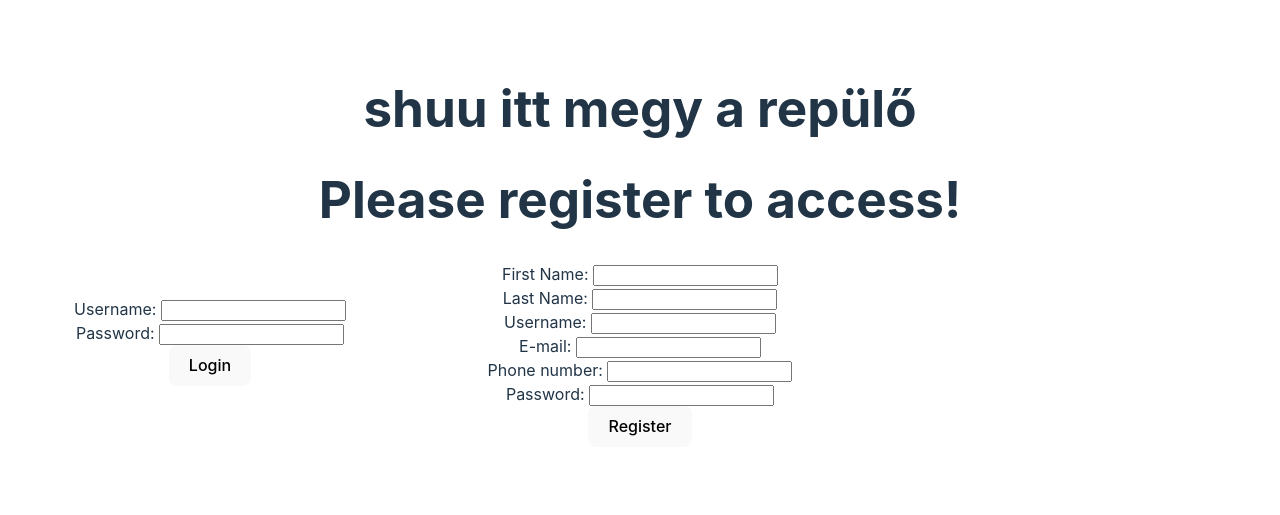
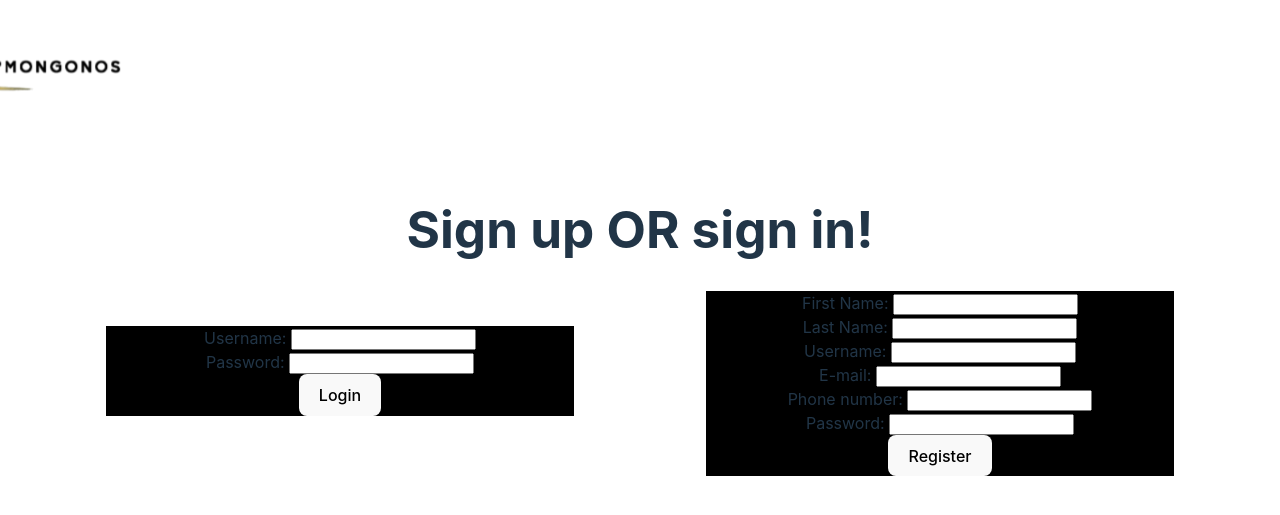
Before and after one commit to CodecoolGlobal/freestyle-mern-project-react-tthjani, a React (Vite) app in the folder client/: page / in a window 1280 px wide. Shown: the part 109-624 px from the top of the page. Built offline with nearby package versions, Linux system fonts and the light colour scheme.

Commit message:
Searchbar in progress + some comps + refactoring

```diff
--- a/client/src/App.css
+++ b/client/src/App.css
@@ -43,6 +43,20 @@
 
 .logCard {
   position: relative;
-  left: -430px;
+  left: -300px;
   top: -150px;
+  background-color: black;
 }
+
+.regCard {
+  position: relative;
+  left: 300px;
+  background-color: black;
+}
+
+.logo {
+  position: relative;
+  scale: 180%;
+  left: -600px;
+  top: -50px;
+}
--- a/client/src/App.jsx
+++ b/client/src/App.jsx
@@ -8,7 +8,7 @@ import LoginForm from "./components/LoginForm";
 import Logo from "./components/Logo";
 import Profilenavbar from "./components/Profilenavbar";
 import OptionsNavbar from "./components/OptionsNavbar";
-
+import Searchbar from "./components/Searchbar";
 
 function App() {
   const [submitted, setSubmitted] = useState(false);
@@ -95,35 +95,32 @@ function App() {
 
       const data = {
         officialName: newRegForm.name,
-        username:newRegForm.username,
+        username: newRegForm.username,
         email: newRegForm.email,
         phone: newRegForm.phone,
-        password: newRegForm.password,};
+        password: newRegForm.password,
+      };
 
-        fetch('http://localhost:3000/api/registration', {
-          method: 'POST',
-          headers: {'Content-Type': 'application/json'},
-          body: JSON.stringify(data)
+      fetch("http://localhost:3000/api/registration", {
+        method: "POST",
+        headers: { "Content-Type": "application/json" },
+        body: JSON.stringify(data),
       })
-          .then(response => response.json())
-          .then(response => setRegForm(response))
-          .catch(error => console.log(error))
+        .then((response) => response.json())
+        .then((response) => setRegForm(response))
+        .catch((error) => console.log(error));
 
-        console.log("Registration complete!")
+      console.log("Registration complete!");
     } else {
       console.log("Not working");
     }
-
   };
-
-
-
 
   return (
     <div>
       <Logo />
-    {!passwordCorrect ?
-  (!submitted ? (
+      {!passwordCorrect ? (
+        !submitted ? (
           <div className="App">
             <Header />
             <RegistForm
@@ -133,7 +130,6 @@ function App() {
             />
             <LoginForm
               logInputFields={logInputFields}
-        setSubmitted={setSubmitted}
               setPasswordCorrect={setPasswordCorrect}
             />
           </div>
@@ -142,20 +138,19 @@ function App() {
             <h1>Successful registration, please log in!</h1>
             <LoginForm
               logInputFields={logInputFields}
-        setSubmitted={setSubmitted}
               setPasswordCorrect={setPasswordCorrect}
             />
           </>
         )
-  ):(
+      ) : (
         <>
-    <Profilenavbar/>
-    <OptionsNavbar/>
-    <h2>vmi</h2> //searcbaros componens ide jön
+          <Profilenavbar />
+          <OptionsNavbar />
+          <Searchbar />
         </>
       )}
     </div>
-  )
+  );
 }
 
 export default App;
--- a/client/src/components/Header.jsx
+++ b/client/src/components/Header.jsx
@@ -1,5 +1,5 @@
 function Header() {
-  return <h1>Please register to access!</h1>;
+  return <h1>Sign up OR sign in!</h1>;
 }
 
 export default Header;
--- a/client/src/components/LoginForm.jsx
+++ b/client/src/components/LoginForm.jsx
@@ -1,13 +1,11 @@
 import React, { useState } from "react";
 import LoginField from "./LoginField";
 
-function LoginForm({ /* loginSubmit, */ logInputFields, setSubmitted, setPasswordCorrect }) {
+function LoginForm({ /* loginSubmit, */ logInputFields, setPasswordCorrect }) {
   const [accForm, setAccForm] = useState({
     username: "",
-        password: ""
+    password: "",
   });
-
-
 
   const handleAccChange = function (event) {
     const id = event.target.id;
@@ -39,7 +37,6 @@ function LoginForm({ /* loginSubmit, */ logInputFields, setSubmitted, setPasswor
       })
       .catch((error) => console.log(error));
 
-        setSubmitted(true);
     console.log(newAccForm);
     console.log("Login complete!");
   };
@@ -52,21 +49,19 @@ function LoginForm({ /* loginSubmit, */ logInputFields, setSubmitted, setPasswor
       password: accForm.password,
     };
 
-
-        fetch('http://localhost:3000/api/login', {
-            method: 'POST',
-            headers: {'Content-Type': 'application/json'},
-            body: JSON.stringify(newAccForm)
+    fetch("http://localhost:3000/api/login", {
+      method: "POST",
+      headers: { "Content-Type": "application/json" },
+      body: JSON.stringify(newAccForm),
     })
-          .then(response => response.json())
-          .then(response => {;
-            console.log(response.success);       // ehhez kell majd egy useState amit be lehet rakni ternarybe, hogy tovább engedjen vagy hibaüzenet
-            setPasswordCorrect(response.success)
+      .then((response) => response.json())
+      .then((response) => {
+        console.log(response.success); // ehhez kell majd egy useState amit be lehet rakni ternarybe, hogy tovább engedjen vagy hibaüzenet
+        setPasswordCorrect(response.success);
         console.log("Login complete!");
       })
-          .catch(error => console.log(error));
+      .catch((error) => console.log(error));
 
-        setSubmitted(true);
     console.log(newAccForm);
     console.log("Login complete!");
   };
@@ -83,7 +78,9 @@ function LoginForm({ /* loginSubmit, */ logInputFields, setSubmitted, setPasswor
           id={inputField.id}
         />
       ))}
-          <button type="submit" onClick={submitLogin}>Login</button>
+      <button type="submit" onClick={submitLogin}>
+        Login
+      </button>
     </form>
   );
 }
--- a/client/src/components/Logo.jsx
+++ b/client/src/components/Logo.jsx
@@ -1,5 +1,7 @@
+import logo from "../../public/mongonoslogo.png";
+
 function Logo() {
-    return <h1>shuu itt megy a repülő</h1>;
-  }
+  return <img src={logo} alt="Logo" className="logo" />;
+}
 
-  export default Logo;
+export default Logo;
--- /dev/null
+++ b/client/src/components/Searchbar.jsx
@@ -0,0 +1,52 @@
+import React, { useEffect, useState } from "react";
+
+function Searchbar() {
+  useEffect(() => {
+    const getData = async () => {
+      let cityNames = [];
+
+      const url = `https://tripadvisor16.p.rapidapi.com/api/v1/rentals/searchLocation?query=${location}`;
+      const options = {
+        method: "GET",
+        headers: {
+          "X-RapidAPI-Key":
+            "aa3656e138msh4e5197e92916ffap1ed974jsn6431154bed3d",
+          "X-RapidAPI-Host": "tripadvisor16.p.rapidapi.com",
+        },
+      };
+
+      try {
+        const response = await fetch(url, options);
+        const result = await response.json();
+        const data = result.data;
+
+        data.forEach((city) => {
+          console.log(city.localizedName);
+          cityNames.push(city.localizedName);
+        });
+      } catch (error) {
+        console.error(error);
+      }
+    };
+    getData();
+  });
+  const [location, setLocation] = useState();
+
+  const handleChange = function (event) {
+    const value = event.target.value;
+    setLocation(value);
+  };
+
+  return (
+    <div>
+      <input
+        id="search"
+        type="search"
+        placeholder="Search a location"
+        onChange={handleChange}
+      ></input>
+    </div>
+  );
+}
+
+export default Searchbar;
```
Also changed, not shown: client/public/mongonoslogo.png (added). Lines whose indentation alone changed are shown as unchanged.
